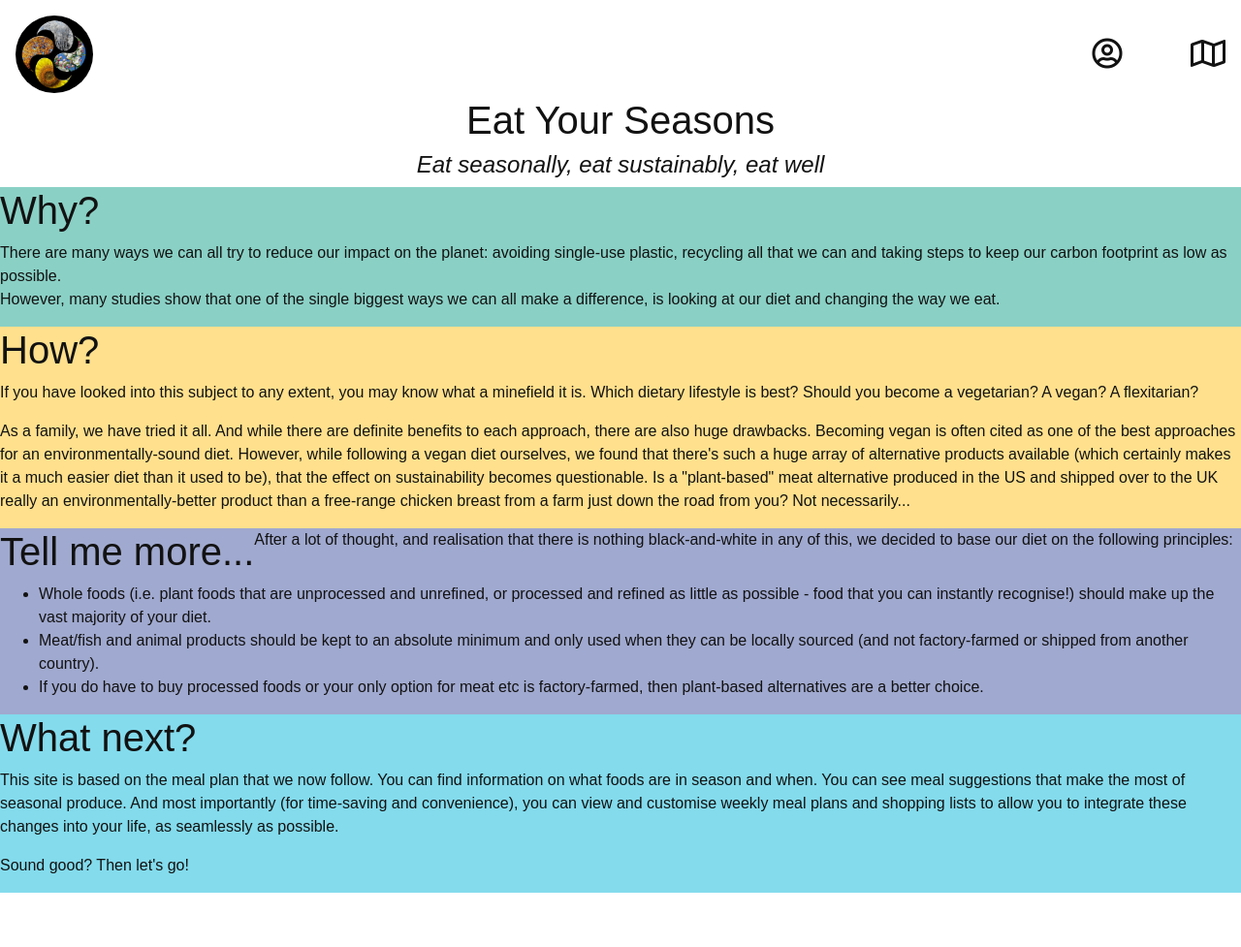
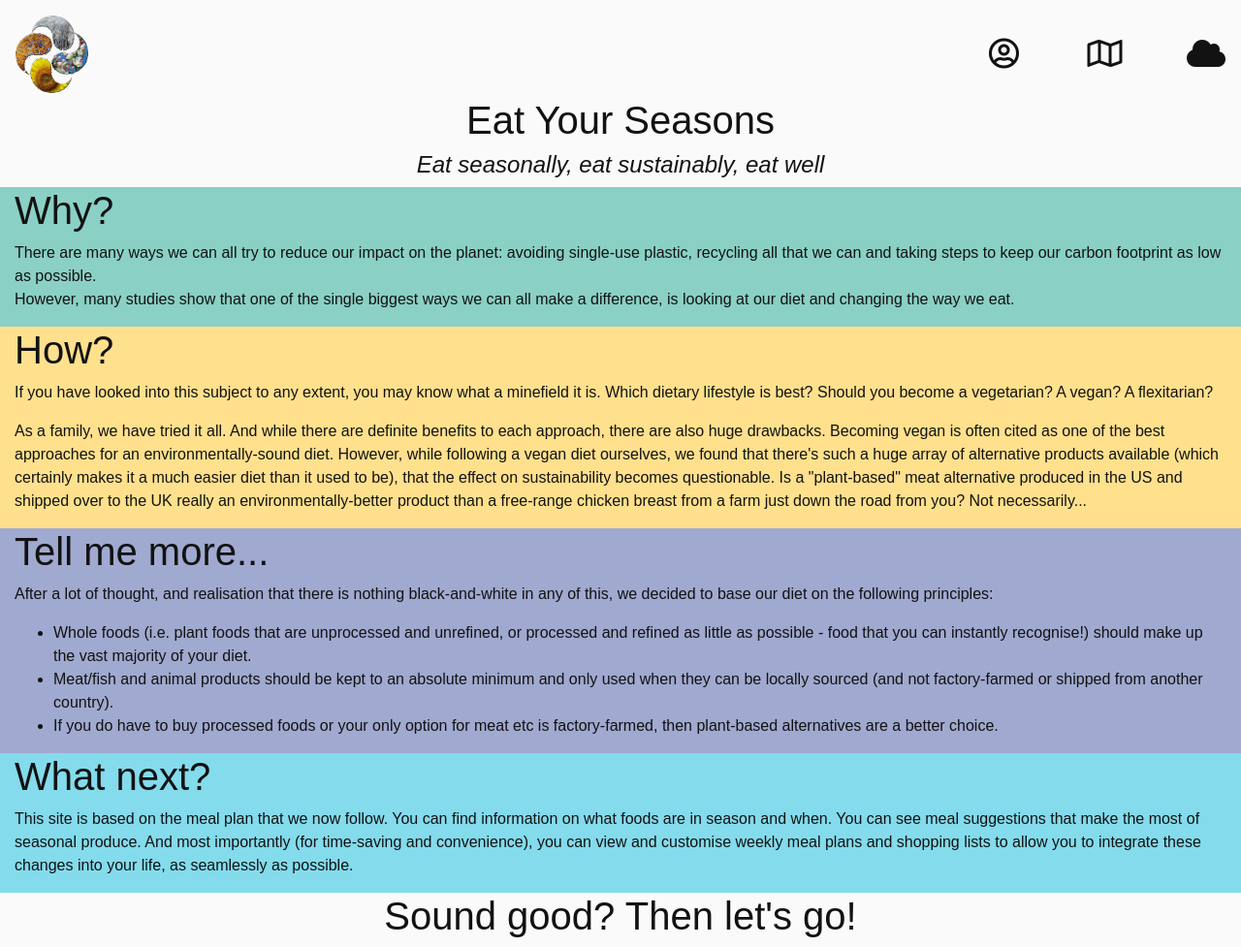
Before and after one commit to jess-bennett/eat-your-seasons, a Django app: page / in a window 1280 px wide. Shown: the whole page at 97% size. Before the commit the page ends 921 px from the top, so only its background shows below. Run offline with Django 3.2, Linux system fonts and the light colour scheme; some libraries are stand-ins or nearby versions; some web fonts are replaced.

Commit message:
Add light/dark theme button and JS

```diff
--- a/home/templates/home/index.html
+++ b/home/templates/home/index.html
@@ -18,11 +18,14 @@
             </div>
         </div>
         <div id="spring" class="row">
+            <div class="col">
                 <h1>Why?</h1>
                 <p>There are many ways we can all try to reduce our impact on the planet: avoiding single-use plastic, recycling all that we can and taking steps to keep our carbon footprint as low as possible.<br>
                 However, many studies show that one of the single biggest ways we can all make a difference, is looking at our diet and changing the way we eat.</p>
             </div>
+        </div>
         <div id="summer" class="row">
+            <div class="col">
                 <h1>How?</h1>
                 <p>If you have looked into this subject to any extent, you may know what a minefield it is. Which dietary lifestyle is best? Should you become a vegetarian? A vegan? A flexitarian?</p>
                 <p>As a family, we have tried it all. And while there are definite benefits to each approach, there are also huge drawbacks. Becoming vegan is often cited as one of the best approaches
@@ -31,7 +34,9 @@
                     an environmentally-better product than a free-range chicken breast from a farm just down the road from you? Not necessarily...
                 </p>
             </div>
+        </div>
         <div id="autumn" class="row">
+            <div class="col">
                 <h1>Tell me more...</h1>
                 <p>After a lot of thought, and realisation that there is nothing black-and-white in any of this, we decided to base our diet on the following principles:</p>
                 <ul>
@@ -40,13 +45,20 @@
                     <li>If you do have to buy processed foods or your only option for meat etc is factory-farmed, then plant-based alternatives are a better choice.</li>
                 </ul>
             </div>
+        </div>
         <div id="winter" class="row">
+            <div class="col">
                 <h1>What next?</h1>
                 <p>This site is based on the meal plan that we now follow. You can find information on what foods are in season and when. You can see meal suggestions that make the most
                     of seasonal produce. And most importantly (for time-saving and convenience), you can view and customise weekly meal plans and shopping lists to allow you to integrate these changes
                     into your life, as seamlessly as possible.
                 </p>
-            <p>Sound good? Then let's go!</p>
+            </div>
+        </div>
+    </div>
+    <div class="row">
+        <div class="col text-center">
+            <h1>Sound good? Then let's go!</h1>
         </div>
     </div>
 {% endblock %}
--- a/static/css/base.css
+++ b/static/css/base.css
@@ -111,6 +111,7 @@ nav {
 
 nav i {
     color: var(--font);
+    cursor: pointer;
 }
 
 #logo {
@@ -120,6 +121,7 @@ nav i {
 
 body {
     padding-top: 100px;
+    background-color: var(--background);
     color: var(--font);
     font-family: 'Tenali Ramakrishna', sans-serif;
 }
--- /dev/null
+++ b/static/js/script.js
@@ -0,0 +1,17 @@
+$(document).ready(function() {
+    $("#light-select").hide();
+
+    $("#dark-select").click(function() {
+    $("body").removeClass("dark-theme");
+    $("body").addClass("light-theme");
+    $("#dark-select").hide();
+    $("#light-select").show();
+});
+
+    $("#light-select").click(function() {
+    $("body").removeClass("light-theme");
+    $("body").addClass("dark-theme");
+    $("#light-select").hide();
+    $("#dark-select").show();
+});
+});
--- a/templates/base.html
+++ b/templates/base.html
@@ -28,6 +28,8 @@
         <script src="https://code.jquery.com/jquery-3.5.1.slim.min.js" integrity="sha256-4+XzXVhsDmqanXGHaHvgh1gMQKX40OUvDEBTu8JcmNs=" crossorigin="anonymous"></script>
         <script src="https://cdnjs.cloudflare.com/ajax/libs/popper.js/1.16.1/umd/popper.min.js"></script>
         <script src="https://cdnjs.cloudflare.com/ajax/libs/twitter-bootstrap/5.0.0-alpha2/js/bootstrap.min.js"></script>
+        <!-- Main JS Files -->
+        <script src="{% static 'js/script.js' %}"></script>
     {% endblock %}
 
     {% block extrajs %}
--- a/templates/layout/navigation.html
+++ b/templates/layout/navigation.html
@@ -1,8 +1,8 @@
 <nav class="fixed-top">
     <div class="row align-items-center">
-        <div class="col-8 col-md-10">
+        <div class="col-6 col-md-9">
             <a href="{% url 'home' %}">
-                <img id="logo" src="{{MEDIA_URL}}logo/four-seasons.jpg" alt="Home">
+                <img id="logo" src="{{MEDIA_URL}}logo/four-seasons.png" alt="Home">
              </a>
         </div>
         <div class="col-2 col-md-1 text-right">
@@ -11,5 +11,9 @@
         <div class="col-2 col-md-1 text-right">
             <a href="#"><i class="far fa-map"></i></a>
         </div>
+        <div class="col-2 col-md-1 text-right theme-select">
+            <i id="light-select" class="fas fa-sun"></i>
+            <i id="dark-select" class="fas fa-cloud"></i>
+        </div>
     </div>
 </nav>
```
Also changed, not shown: media/logo/four-seasons.jpg (deleted), media/logo/four-seasons.png (added). Lines whose indentation alone changed are shown as unchanged.
